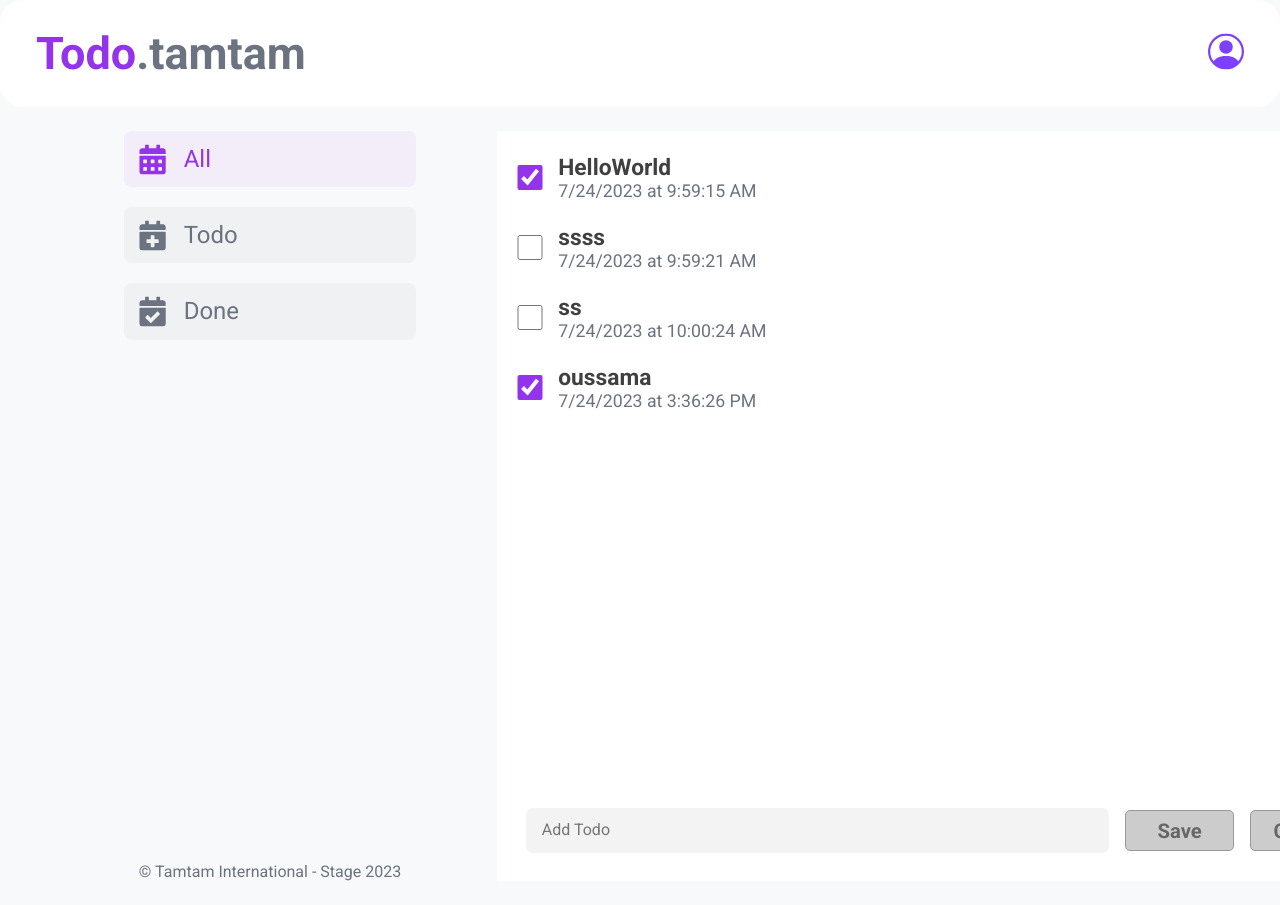
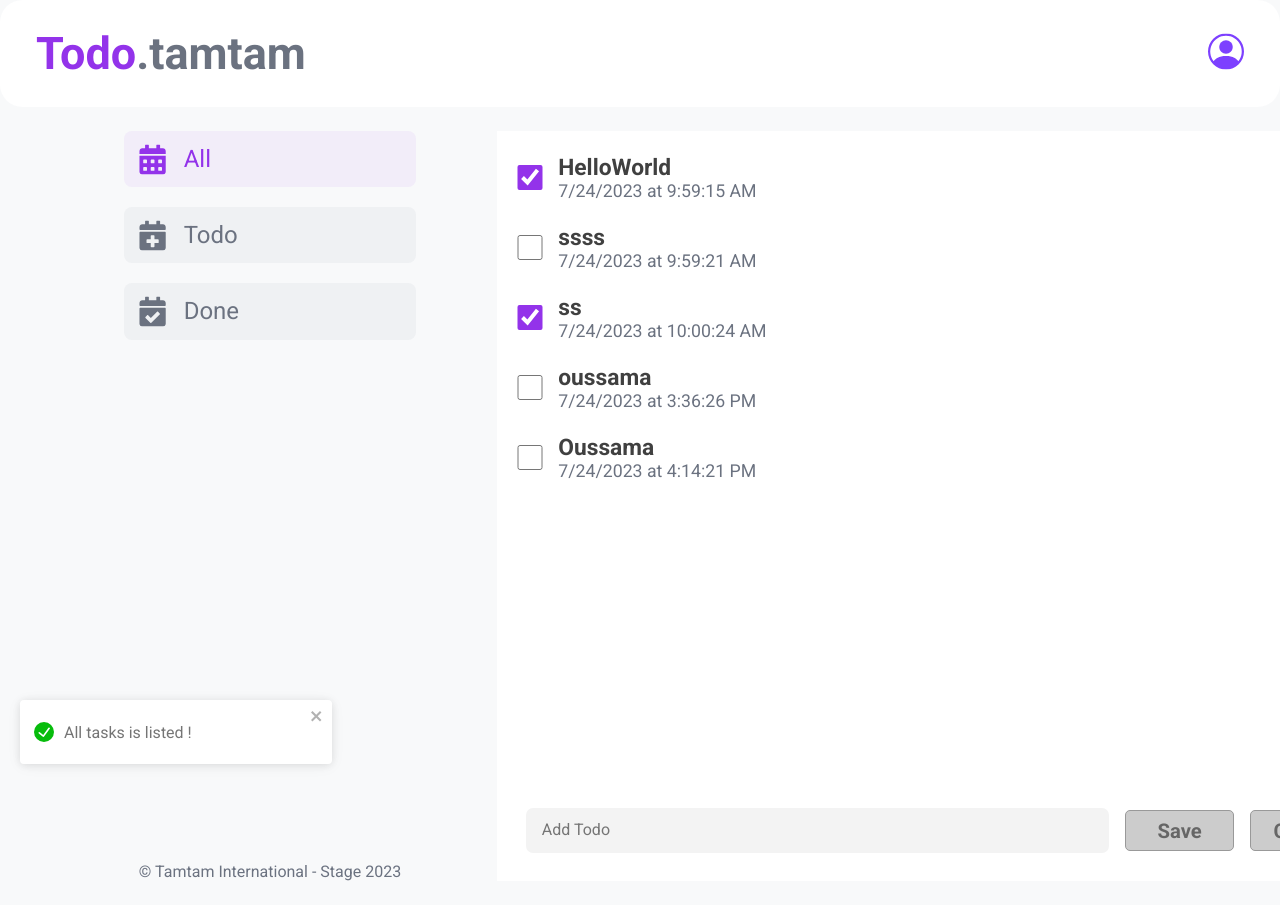
Before and after one commit to oussama-akhatar/todos_tamtam, a React (Vite) app: page / in a window 1280 px wide. Shown: the top 905 px of the page. Built offline with nearby package versions, Linux system fonts and the light colour scheme; data requests are answered from the project's data file.

Commit message:
general edits

```diff
--- a/data/db.json
+++ b/data/db.json
@@ -93,7 +93,7 @@
     },
     {
       "title": "ss",
-      "is_done": false,
+      "is_done": true,
       "created_at": "7/24/2023 at 10:00:24 AM",
       "is_deleted": false,
       "id": 14
@@ -163,10 +163,17 @@
     },
     {
       "title": "oussama",
-      "is_done": true,
+      "is_done": false,
       "created_at": "7/24/2023 at 3:36:26 PM",
       "is_deleted": false,
       "id": 24
+    },
+    {
+      "title": "Oussama",
+      "is_done": false,
+      "created_at": "7/24/2023 at 4:14:21 PM",
+      "is_deleted": false,
+      "id": 25
     }
   ]
 }
--- a/src/components/Hero/Hero.jsx
+++ b/src/components/Hero/Hero.jsx
@@ -24,16 +24,16 @@ const Hero = () => {
   useEffect(() => {
     if (activeFilter === 'done') {
       setSpinner(true)
-      console.log(spinner);
       axios.get(api + '/tasks?is_deleted=false&is_done=true').then((res) => { setTasks(res.data); setSpinner(false) }).catch((err) => console.error(err))
+      toast.success('All these tasks are done !', {position: "bottom-left",autoClose: 1500,hideProgressBar: true,closeOnClick: true,pauseOnHover: true,draggable: true,progress: undefined,theme: "light"});
     } else if (activeFilter === 'todo') {
-      console.log(spinner);
       setSpinner(true)
       axios.get(api + '/tasks?is_deleted=false&is_done=false').then((res) => { setTasks(res.data); setSpinner(false) }).catch((err) => console.error(err))
+      toast.success('All these tasks are not done !', {position: "bottom-left",autoClose: 1500,hideProgressBar: true,closeOnClick: true,pauseOnHover: true,draggable: true,progress: undefined,theme: "light"});
     } else {
-      console.log(spinner);
       setSpinner(true)
       axios.get(api + '/tasks?is_deleted=false').then((res) => { setTasks(res.data); setSpinner(false) }).catch((err) => console.error(err))
+      toast.success('All tasks is listed !', {position: "bottom-left",autoClose: 1500,hideProgressBar: true,closeOnClick: true,pauseOnHover: true,draggable: true,progress: undefined,theme: "light",});
     }
   }, [activeFilter])
 
@@ -95,7 +95,7 @@ const Hero = () => {
         if (res.data.is_done) {
           toast.success('The task has been done !', {
             position: "bottom-left",
-            autoClose: 5000,
+            autoClose: 2000,
             hideProgressBar: false,
             closeOnClick: true,
             pauseOnHover: true,
@@ -106,7 +106,7 @@ const Hero = () => {
         } else {
           toast.warn('The task hasn\'t been done !', {
             position: "bottom-left",
-            autoClose: 5000,
+            autoClose: 2000,
             hideProgressBar: false,
             closeOnClick: true,
             pauseOnHover: true,
```
